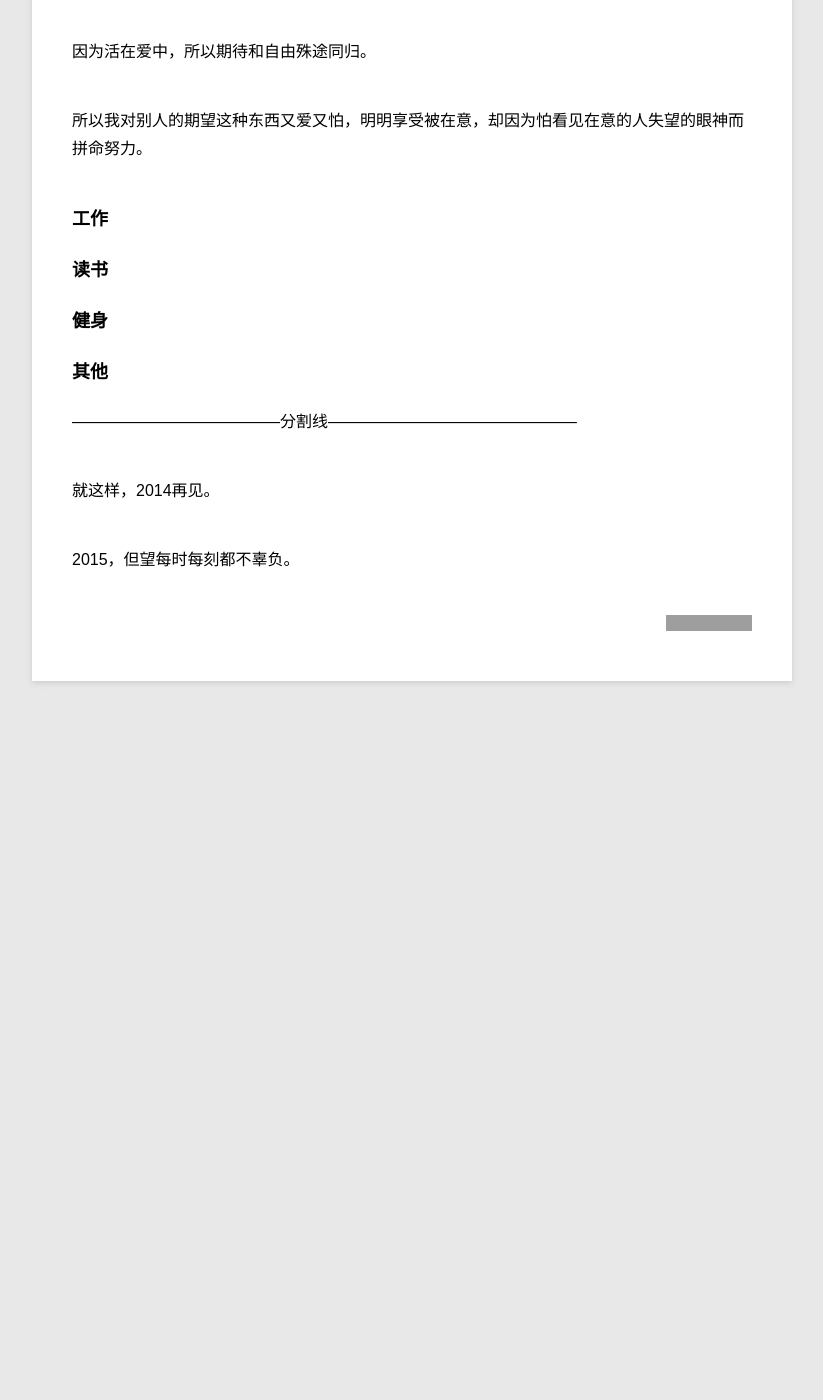
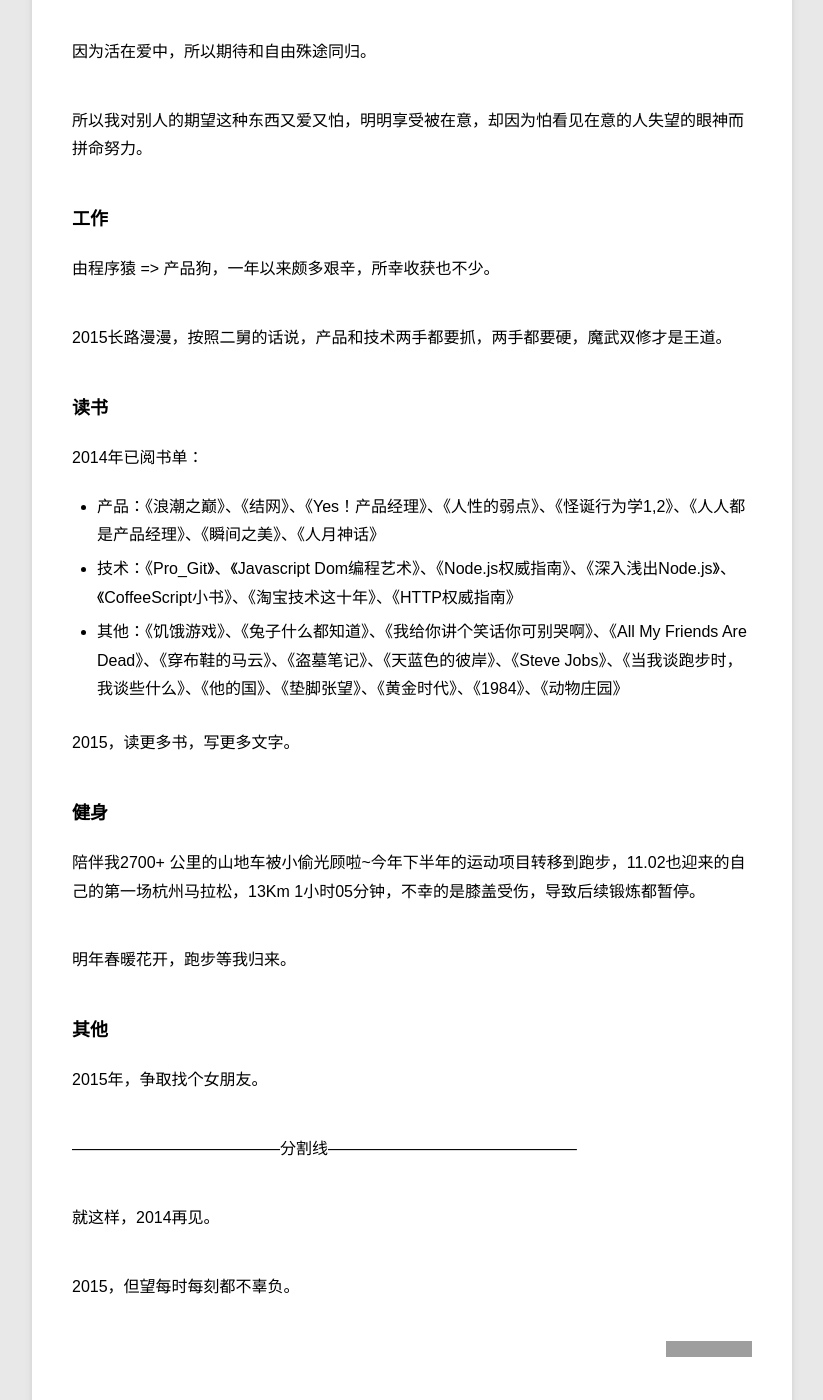
Before and after one commit to geeklive/geeklive.github.io, a Jekyll site: the page built from _posts/2014-12-31-summery-of-2014.md, in a window 1280 px wide and 1400 px high, scrolled down 1421 px. Shown: the whole window, without its empty margins (88-911 px from the left). Built offline with Jekyll 4.4.1, drawn with Linux system fonts in a browser that asks for light colours; Markdown is read by kramdown in place of the engine named in the settings; comment, search, counter and statistics services are not loaded; before the commit the page ends 2182 px from its top, so only the background shows below that; grey boxes are pictures that could not be loaded.

Commit message:
Update 2014-12-31-summery-of-2014.md

```diff
--- a/_posts/2014-12-31-summery-of-2014.md
+++ b/_posts/2014-12-31-summery-of-2014.md
@@ -37,15 +37,26 @@ category: blog
 所以我对别人的期望这种东西又爱又怕，明明享受被在意，却因为怕看见在意的人失望的眼神而拼命努力。
 
 ### 工作
+由程序猿 => 产品狗，一年以来颇多艰辛，所幸收获也不少。
 
+2015长路漫漫，按照二舅的话说，产品和技术两手都要抓，两手都要硬，魔武双修才是王道。
 
 ### 读书
+2014年已阅书单：
 
+* 产品：《浪潮之巅》、《结网》、《Yes！产品经理》、《人性的弱点》、《怪诞行为学1,2》、《人人都是产品经理》、《瞬间之美》、《人月神话》
+* 技术：《Pro_Git》、《Javascript Dom编程艺术》、《Node.js权威指南》、《深入浅出Node.js》、《CoffeeScript小书》、《淘宝技术这十年》、《HTTP权威指南》
+* 其他：《饥饿游戏》、《兔子什么都知道》、《我给你讲个笑话你可别哭啊》、《All My Friends Are Dead》、《穿布鞋的马云》、《盗墓笔记》、《天蓝色的彼岸》、《Steve Jobs》、《当我谈跑步时，我谈些什么》、《他的国》、《垫脚张望》、《黄金时代》、《1984》、《动物庄园》
+
+2015，读更多书，写更多文字。
 
 ### 健身
+陪伴我2700+ 公里的山地车被小偷光顾啦~今年下半年的运动项目转移到跑步，11.02也迎来的自己的第一场杭州马拉松，13Km 1小时05分钟，不幸的是膝盖受伤，导致后续锻炼都暂停。
 
+明年春暖花开，跑步等我归来。
 
 ### 其他
+2015年，争取找个女朋友。
 
 ---------------------------------------分割线-----------------------------------------------
 
```
